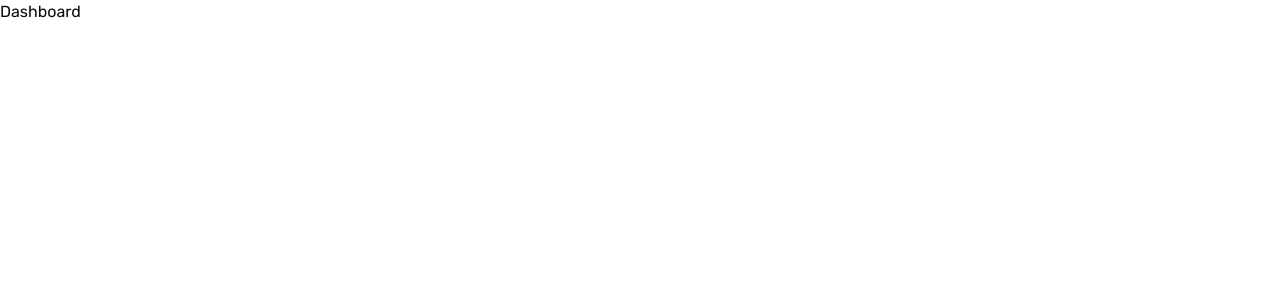
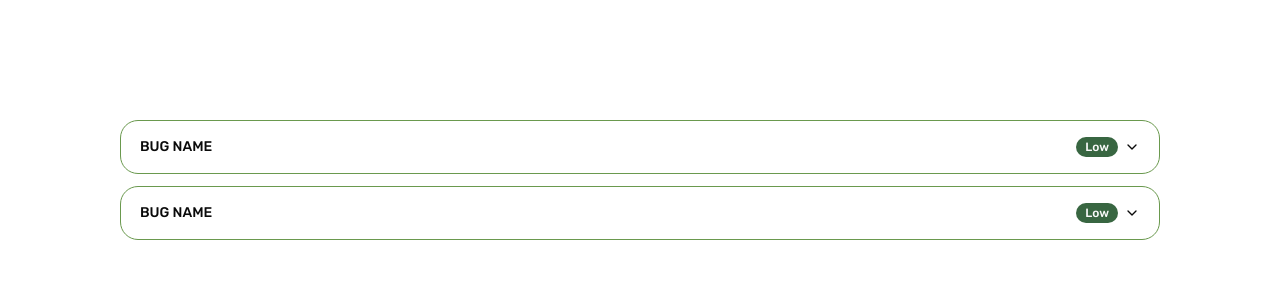
Before and after one commit to BenLaneSoloDev/BugReporter-Fe, a React (Vite) app in the folder BugReporterFe/: page /dashboard in a window 1280 px wide. Shown: the top 300 px of the page. Built offline with nearby package versions, Linux system fonts and the light colour scheme.

Commit message:
feat: Created Base Bug Component

```diff
--- a/BugReporterFe/package.json
+++ b/BugReporterFe/package.json
@@ -15,7 +15,7 @@
     "@tailwindcss/vite": "^4.3.3",
     "class-variance-authority": "^0.7.1",
     "cn": "^0.2.6",
-    "lucide-react": "^1.41.0",
+    "lucide-react": "^1.42.0",
     "react": "^19.2.8",
     "react-dom": "^19.2.8",
     "react-router": "^8.3.1",
--- /dev/null
+++ b/BugReporterFe/src/components/custom/bug.tsx
@@ -0,0 +1,45 @@
+import { ChevronDownIcon } from "lucide-react"
+import { Button } from "@/components/ui/button"
+import { Card, CardContent } from "@/components/ui/card"
+import {
+  Collapsible,
+  CollapsibleContent,
+  CollapsibleTrigger,
+} from "@/components/ui/collapsible"
+import { Badge } from "../ui/badge"
+
+export default function Bug() {
+  return (
+    <div className="mx-auto w-full border-cc-green-2 border rounded-2xl">
+      <CardContent className="p-2">
+        <Collapsible className="rounded-md data-open:bg-muted">
+          <CollapsibleTrigger render={<Button variant="ghost" className="w-full uppercase">Bug Name
+            <Badge className="ml-auto capitalize">Low</Badge>
+            <ChevronDownIcon className="group-data-panel-open/button:rotate-180" /></Button>} />
+          <CollapsibleContent className="flex flex-col items-start gap-2 p-2.5 pt-0 text-sm font-light">
+            <div className="flex flex-row gap-2">
+              <Badge variant="outline">Category</Badge>|<Badge>Environment 1</Badge><Badge>Environment 2</Badge>
+            </div>
+            <div className="flex flex-col items-start gap-1">
+              <h3 className="font-normal">Expected Behaviour</h3>
+              <div className="border border-cc-green-2 rounded-xl px-2 py-0.5 mx-2">text</div>
+            </div>
+            <div className="flex flex-col items-start gap-1">
+              <h3 className="font-normal">Actual Behaviour</h3>
+              <div className="border border-cc-green-2 rounded-xl px-2 py-0.5 mx-2">text</div>
+            </div>
+            <div className="flex flex-col items-start gap-1">
+              <h3 className="font-normal">Steps to Reproduce</h3>
+              <ol className="list-decimal list-inside border border-cc-green-2 rounded-xl px-2 py-0.5 mx-2">
+                <li>x</li>
+                <li>y</li>
+                <li>z</li>
+              </ol>
+            </div>
+            <Button size="xs" className={`bg-cc-red hover:bg-cc-red/80 ml-auto`}>Delete</Button>
+          </CollapsibleContent>
+        </Collapsible>
+      </CardContent>
+    </div>
+  )
+}
--- /dev/null
+++ b/BugReporterFe/src/components/ui/badge.tsx
@@ -0,0 +1,51 @@
+import { mergeProps } from "@base-ui/react/merge-props"
+import { useRender } from "@base-ui/react/use-render"
+import { cva, type VariantProps } from "class-variance-authority"
+import { cn } from "cn"
+
+const badgeVariants = cva(
+  "group/badge inline-flex h-5 w-fit cursor-default shrink-0 items-center justify-center gap-1 overflow-hidden rounded-4xl border border-transparent p-2 text-xs font-medium whitespace-nowrap transition-all focus-visible:border-ring focus-visible:ring-[3px] focus-visible:ring-ring/50 has-data-[icon=inline-end]:pr-1.5 has-data-[icon=inline-start]:pl-1.5 aria-invalid:border-destructive aria-invalid:ring-destructive/20 dark:aria-invalid:ring-destructive/40 [&>svg]:pointer-events-none [&>svg]:size-3!",
+  {
+    variants: {
+      variant: {
+        default: "bg-cc-green-1 text-primary-foreground [a]:hover:bg-primary/80",
+        secondary:
+          "bg-secondary text-secondary-foreground [a]:hover:bg-secondary/80",
+        destructive:
+          "bg-destructive/10 text-destructive focus-visible:ring-destructive/20 dark:bg-destructive/20 dark:focus-visible:ring-destructive/40 [a]:hover:bg-destructive/20",
+        outline:
+          "border-2 border-cc-green-3 text-foreground [a]:hover:bg-muted [a]:hover:text-muted-foreground",
+        ghost:
+          "hover:bg-muted hover:text-muted-foreground dark:hover:bg-muted/50",
+        link: "text-primary underline-offset-4 hover:underline",
+      },
+    },
+    defaultVariants: {
+      variant: "default",
+    },
+  }
+)
+
+function Badge({
+  className,
+  variant = "default",
+  render,
+  ...props
+}: useRender.ComponentProps<"span"> & VariantProps<typeof badgeVariants>) {
+  return useRender({
+    defaultTagName: "span",
+    props: mergeProps<"span">(
+      {
+        className: cn(badgeVariants({ variant }), className),
+      },
+      props
+    ),
+    render,
+    state: {
+      slot: "badge",
+      variant,
+    },
+  })
+}
+
+export { Badge, badgeVariants }
--- /dev/null
+++ b/BugReporterFe/src/components/ui/collapsible.tsx
@@ -0,0 +1,19 @@
+import { Collapsible as CollapsiblePrimitive } from "@base-ui/react/collapsible"
+
+function Collapsible({ ...props }: CollapsiblePrimitive.Root.Props) {
+  return <CollapsiblePrimitive.Root data-slot="collapsible" {...props} />
+}
+
+function CollapsibleTrigger({ ...props }: CollapsiblePrimitive.Trigger.Props) {
+  return (
+    <CollapsiblePrimitive.Trigger data-slot="collapsible-trigger" {...props} />
+  )
+}
+
+function CollapsibleContent({ ...props }: CollapsiblePrimitive.Panel.Props) {
+  return (
+    <CollapsiblePrimitive.Panel data-slot="collapsible-content" {...props} />
+  )
+}
+
+export { Collapsible, CollapsibleTrigger, CollapsibleContent }
--- a/BugReporterFe/src/pages/dashboard/dashboard.tsx
+++ b/BugReporterFe/src/pages/dashboard/dashboard.tsx
@@ -1,7 +1,12 @@
+import Bug from "@/components/custom/bug";
+
 export default function Dashboard() {
   return (
     <>
-      <h1>Dashboard</h1>
+      <div className="flex flex-col gap-3 items-center p-30">
+        <Bug/>
+        <Bug/>
+      </div>
     </>
   );
 }
```
Also changed, not shown: BugReporterFe/src/components/ui/card.tsx (line endings or trailing spaces), 1 other file (tests, documents, lock files or other folders).
